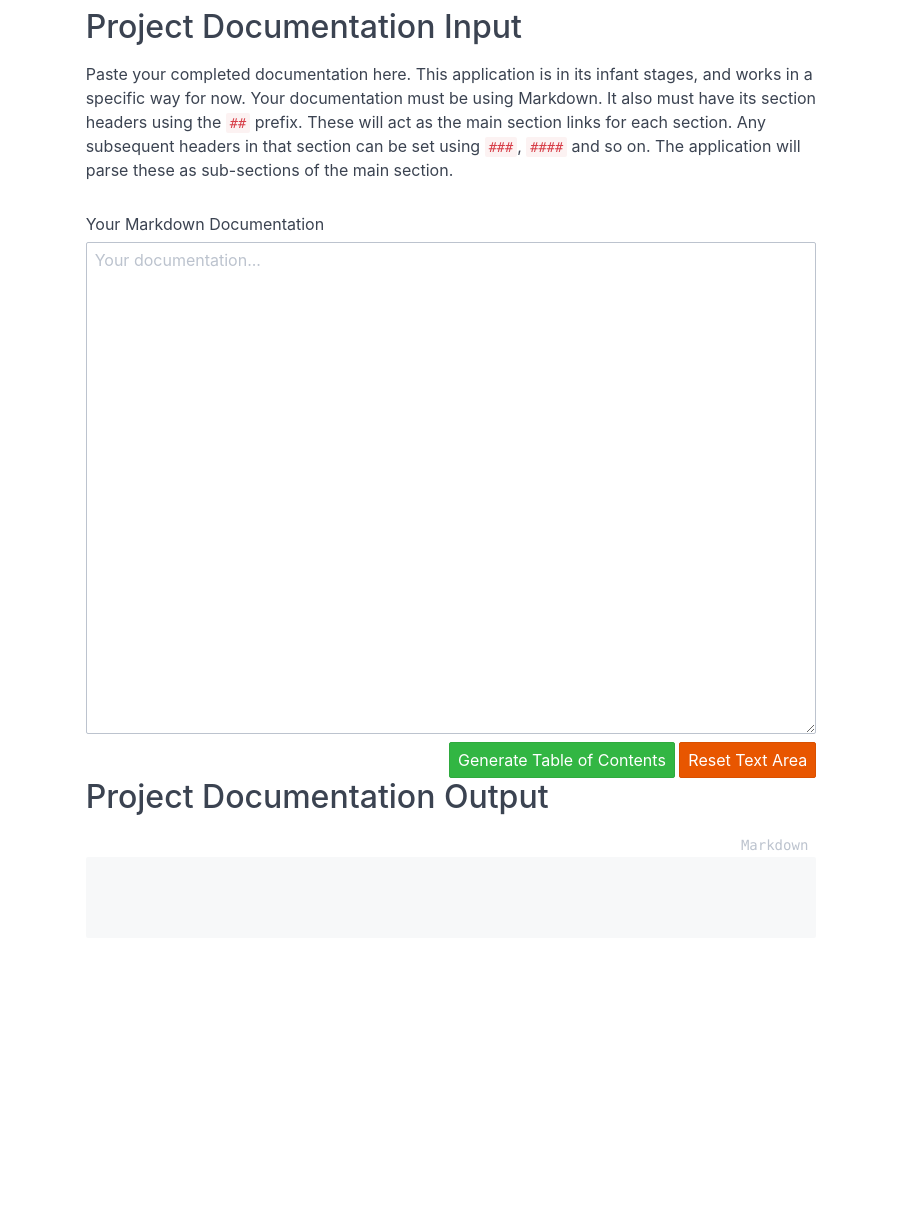
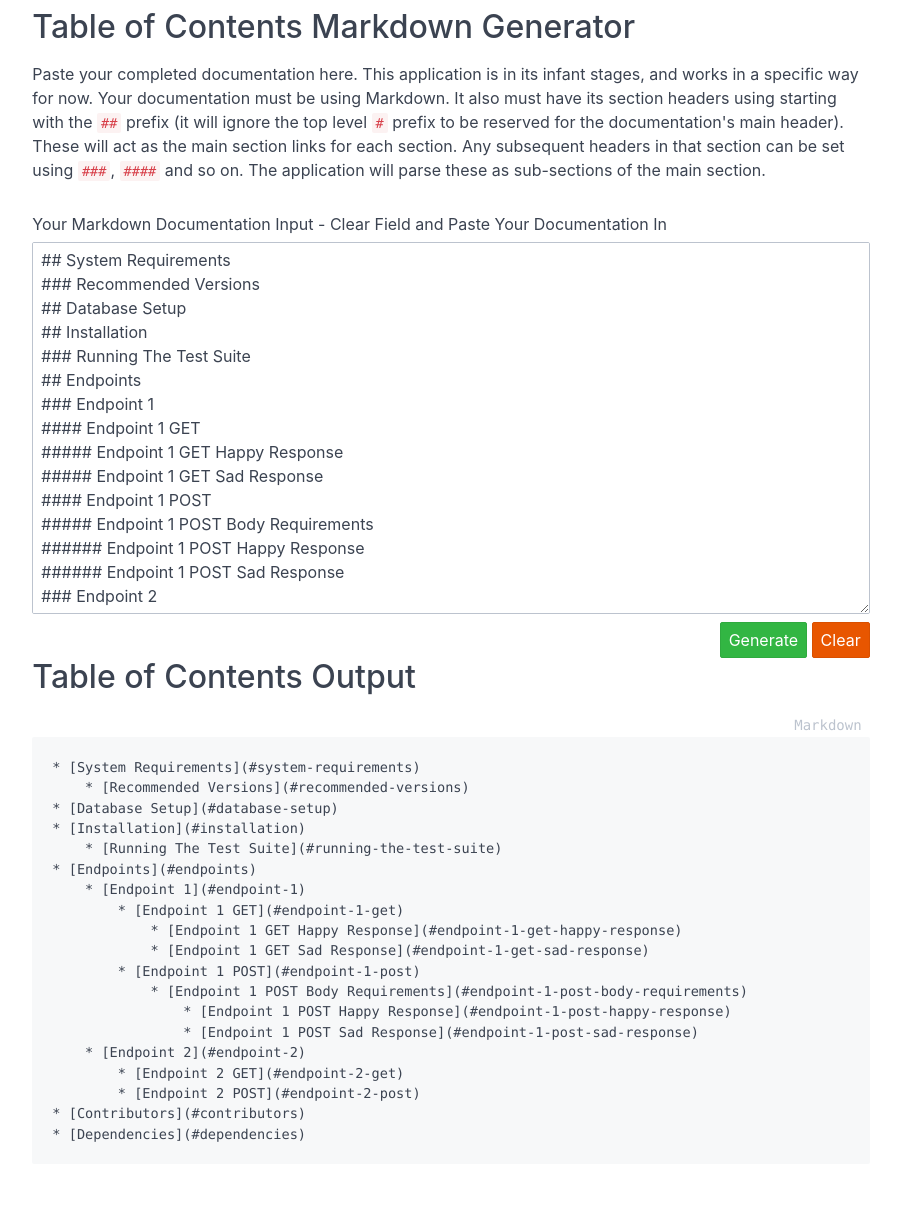
Before and after one commit to mikecm1141/table_of_contents_generator, a website: page index.html in a window 1280 px wide. Shown: the whole page, without its empty margins (197-1098 px from the left). Before the commit the page ends 1010 px from the top, so only its background shows below. Drawn offline with nearby package versions, Linux system fonts and the light colour scheme; files that its build step writes are made by us from their sources.

Commit message:
Add functions to parse documentation text

```diff
--- a/index.html
+++ b/index.html
@@ -10,47 +10,52 @@
   <body>
     <div class="container p-centered m-2">
       <div class="columns">
-        <div class="column col-7 col-mx-auto">
+        <div class="column col-8 col-mx-auto">
           <h2>
-            Project Documentation Input
+            Table of Contents Markdown Generator
           </h2>
           <p>
             Paste your completed documentation here. This application is in its
             infant stages, and works in a specific way for now. Your documentation
             must be using Markdown. It also must have its section headers using
-            the <code>##</code> prefix. These will act as the main section links
-            for each section. Any subsequent headers in that section can be
-            set using <code>###</code>, <code>####</code> and so on. The application
-            will parse these as sub-sections of the main section.
+            starting with the <code>##</code> prefix (it will ignore the top level
+            <code>#</code> prefix to be reserved for the documentation's main header).
+            These will act as the main section links for each section. Any subsequent
+            headers in that section can be set using <code>###</code>, <code>####</code>
+            and so on. The application will parse these as sub-sections of the
+            main section.
           </p>
         </div>
       </div>
 
       <div class="columns">
-        <div class="column col-7 col-mx-auto">
+        <div class="column col-8 col-mx-auto">
           <div class="form-group">
-            <label class="form-label" for="input-documentation">Your Markdown Documentation</label>
-            <textarea class="form-input" id="input-documentation" placeholder="Your documentation..." rows="20"></textarea>
+            <label class="form-label" for="input-documentation">Your Markdown Documentation Input - Clear Field and Paste Your Documentation In</label>
+            <textarea class="form-input" id="input-documentation" placeholder="Your documentation..." rows="15">
+            </textarea>
           </div>
           <div class="form-group float-right">
-            <button class="btn btn-success">Generate Table of Contents</button>
-            <button class="btn btn-error">Reset Text Area</button>
+            <button class="btn btn-success" id="generate">Generate</button>
+            <button class="btn btn-error" id="reset">Clear</button>
           </div>
         </div>
       </div>
 
       <div class="columns">
-        <div class="column col-7 col-mx-auto">
+        <div class="column col-8 col-mx-auto">
           <h2>
-            Project Documentation Output
+            Table of Contents Output
           </h2>
           <pre class="code" data-lang="Markdown">
             <code id="output">
+              Input your Markdown above.
             </code>
           </pre>
         </div>
       </div>
     </div>
+    <script src="https://ajax.googleapis.com/ajax/libs/jquery/3.3.1/jquery.min.js"></script>
     <script src="build/main.bundle.js"></script>
   </body>
 </html>
--- a/js/main.js
+++ b/js/main.js
@@ -1,3 +1,80 @@
-const fileRead = () => {
+const clearTextarea = () => {
+  $('#input-documentation').val('');
+}
 
+const formatLink = (string) => {
+  return string.replace(/[.,\/#!$%\^&\*;:{}=\-`~()]/g,"").replace(/\s/g,'-').toLowerCase();
 }
+
+const countOctothorpe = (string) => {
+  return (string.match(/#/g) || []).length
+}
+
+const generateToc = () => {
+  let tocOutput = '';
+  $('#output').empty();
+  let documentation = $('#input-documentation').val().split('\n');
+
+  for (let i = 0; i < documentation.length; i++) {
+    let currentLine = documentation[i];
+    if (countOctothorpe(currentLine) === 2) {
+      let headingText = currentLine.slice(3, currentLine.length);
+      let headingLink = formatLink(headingText);
+      tocOutput = tocOutput + `* [${headingText}](#${headingLink})\n`
+    } else if (countOctothorpe(currentLine) === 3) {
+      let headingText = currentLine.slice(4, currentLine.length);
+      let headingLink = formatLink(headingText);
+      tocOutput = tocOutput + `    * [${headingText}](#${headingLink})\n`
+    } else if (countOctothorpe(currentLine) === 4) {
+      let headingText = currentLine.slice(5, currentLine.length);
+      let headingLink = formatLink(headingText);
+      tocOutput = tocOutput + `        * [${headingText}](#${headingLink})\n`
+    } else if (countOctothorpe(currentLine) === 5) {
+      let headingText = currentLine.slice(6, currentLine.length);
+      let headingLink = formatLink(headingText);
+      tocOutput = tocOutput + `            * [${headingText}](#${headingLink})\n`
+    } else if (countOctothorpe(currentLine) === 6) {
+      let headingText = currentLine.slice(7, currentLine.length);
+      let headingLink = formatLink(headingText);
+      tocOutput = tocOutput + `                * [${headingText}](#${headingLink})\n`
+    }
+  }
+
+  $('#output').text(tocOutput);
+}
+
+const addExampleDoc = () => {
+  let example = `## System Requirements
+### Recommended Versions
+## Database Setup
+## Installation
+### Running The Test Suite
+## Endpoints
+### Endpoint 1
+#### Endpoint 1 GET
+##### Endpoint 1 GET Happy Response
+##### Endpoint 1 GET Sad Response
+#### Endpoint 1 POST
+##### Endpoint 1 POST Body Requirements
+###### Endpoint 1 POST Happy Response
+###### Endpoint 1 POST Sad Response
+### Endpoint 2
+#### Endpoint 2 GET
+#### Endpoint 2 POST
+## Contributors
+## Dependencies`;
+  $('#input-documentation').val(example);
+  generateToc();
+}
+
+// ********** EVENT LISTENERS **********
+
+$('#reset').on('click', () => {
+  clearTextarea();
+});
+
+$('#generate').on('click', () => {
+  generateToc();
+});
+
+addExampleDoc();
```
Also changed, not shown: build/main.bundle.js.
